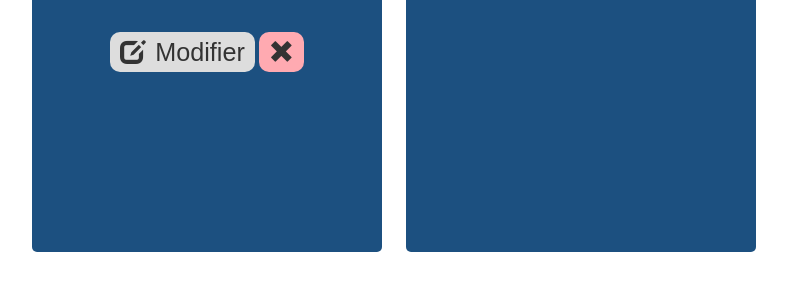
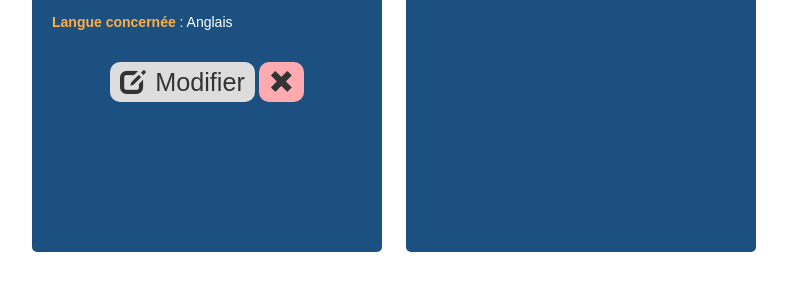
Before and after one commit to Hydroxycarbamide/PTUT2017, a PHP site: page /admin/infoP.php in a window 1280 px wide. Shown: the part 3384-3676 px from the top of the page, without its empty margins (58-845 px from the left). Run offline with PHP 8.4, Linux system fonts and the light colour scheme; the visitor is signed in with stand-in values (Sample User, id 1); tables that the repository leaves empty or names only in its code hold one stand-in row (values such as "Sample post"); data that the repository does not hold is empty; some libraries are stand-ins or nearby versions.

Commit message:
Tourisme : Ajout de la langue

```diff
--- a/admin/infoP.php
+++ b/admin/infoP.php
@@ -660,7 +660,16 @@
 						<figcaption class="text-align-center">
 							<p><em>Titre</em> : <?php echo $chaqueTourisme['titreT']; ?></p>
 							<p><em>Description</em> :<br /><?php echo str_replace(array("\r\n","\n", '\n'),"<br />", $chaqueTourisme['paragrapheT']); ?></p>
-							<p><em>Lien</em> : <?php echo $chaqueTourisme['lienT']; ?></p>
+							<p><em>Lien</em> : <br><?php echo $chaqueTourisme['lienT']; ?></p>
+							<p><em>Langue concernée</em> :
+								<?php
+									if($chaqueTourisme['lang']=="en"){
+										echo "Anglais";
+									} else {
+										echo "Français";
+									}
+								 ?>
+							</p>
 						</figcaption>
 					</figure>
 
@@ -688,6 +697,19 @@
 						<label for="lienTourisme<?php echo $chaqueTourisme['idT']; ?>">Lien "Plus d'infos"</label><br />
 						<input type="text" name="lienTourisme<?php echo $chaqueTourisme['idT']; ?>" value="<?php echo $chaqueTourisme['lienT']; ?>" style="width: 100%;" /><br /><br />
 
+						<label>Langue concernée</label>
+						<select name="langue<?php echo $chaqueTourisme['idT']; ?>">
+							<?php
+							if($chaqueTourisme['lang']=='en'){
+								echo '<option value="fr">Français</option>
+								<option value="en" selected>English</option>';
+							} else {
+								echo '<option value="fr" selected>Français</option>
+								<option value="en">English</option>';
+							}
+							?>
+						</select>
+
 						<div class="form-group">
 							<label>Lien YouTube</label>
 							<div class="input-group">
@@ -708,7 +730,8 @@
 								$descriptionTourisme = $_POST['descriptionTourisme' . $chaqueTourisme['idT']];
 								$lienTourisme = $_POST['lienTourisme' . $chaqueTourisme['idT']];
 								$videoT = $_POST['videoT'.$chaqueTourisme['idT']];
-								modifTourisme($idT, $titreTourisme, $photoTourisme, $descriptionTourisme, $lienTourisme,$videoT);
+								$langue = $_POST['langue'.$chaqueTourisme['idT']];
+								modifTourisme($idT, $titreTourisme, $photoTourisme, $descriptionTourisme, $lienTourisme,$videoT,$langue);
 							}
 							if (isset($_POST['annulerto'])) {
 						?>
@@ -764,6 +787,12 @@
 						<label for="addLienTourisme<?php echo $chaqueTourisme['idT']; ?>">Lien "Plus d'infos"</label><br />
 						<input type="text" name="addLienTourisme<?php echo $chaqueTourisme['idT']; ?>" value="<?php echo $chaqueTourisme['lienT']; ?>" style="width: 100%;" /><br /><br />
 
+						<label>Langue concernée</label>
+						<select name="langue">
+							<option value="fr" selected>Français</option>
+							<option value="en">English</option>
+						</select>
+
 						<div class="form-group">
 							<label>Lien YouTube</label>
 							<div class="input-group">
@@ -772,16 +801,16 @@
 							</div>
 						</div>
 
-						<input type="submit" name="ajouterRestaurant" value="Ajouter" />
+						<input type="submit" name="ajouterTourisme" value="Ajouter" />
 						<input type="submit" name="annuleSupression" value="Non" />
 
 						<?php
-							if (isset($_POST['ajouterRestaurant'])) {
+							if (isset($_POST['ajouterTourisme'])) {
 								$titreTourisme = $_POST['addTitreTourisme'];
 								$imageTourisme = 'addImageTourisme';
 								$descriptionTourisme = $_POST['addDescriptionTourisme'];
 								$lienTourisme = $_POST['addLienTourisme'];
-								ajoutTourisme($titreTourisme, $imageTourisme, $descriptionTourisme, $lienTourisme, $_POST['videoT']);
+								ajoutTourisme($titreTourisme, $imageTourisme, $descriptionTourisme, $lienTourisme, $_POST['videoT'], $_POST['langue']);
 							}
 						?>
 					</form>
--- a/php/reponse_formulaire.php
+++ b/php/reponse_formulaire.php
@@ -811,7 +811,7 @@ function suppressionTransport($idTrans){
 # -------------------------------------------<>
 
 # Ajout d'un restaurant ------->
-function ajoutTourisme($titreTourisme, $photoTourisme, $descriptionTourisme, $lienTourisme, $videoT){
+function ajoutTourisme($titreTourisme, $photoTourisme, $descriptionTourisme, $lienTourisme, $videoT,$langue){
 	global $db;
 
 		$image = NULL;
@@ -833,13 +833,14 @@ function ajoutTourisme($titreTourisme, $photoTourisme, $descriptionTourisme, $li
 				$resultat = move_uploaded_file($_FILES[$photoTourisme]['tmp_name'], $loc);
 			}
 		// Ajout
-		$ajoutTourisme = $db->prepare('INSERT INTO tourisme (imageT, titreT, paragrapheT, lienT, videoT) VALUES (:imageT, :titreT, :paragrapheT, :lienT, :videoT)');
+		$ajoutTourisme = $db->prepare('INSERT INTO tourisme (imageT, titreT, paragrapheT, lienT, videoT,lang) VALUES (:imageT, :titreT, :paragrapheT, :lienT, :videoT, :lang)');
 		$ajouterTourisme = $ajoutTourisme->execute(array(
 			"titreT"	=> $titreTourisme,
 			"imageT"	=> $image,
 			"paragrapheT"	=> $descriptionTourisme,
 			"lienT"	=> $lienTourisme,
-			"videoT" => $videoT
+			"videoT" => $videoT,
+			"lang" => $langue
 			));
 
 		if (!$ajouterTourisme) {
@@ -859,7 +860,7 @@ function ajoutTourisme($titreTourisme, $photoTourisme, $descriptionTourisme, $li
 # -------------------------------------------<>
 
 # Modification d'un restaurant ------->
-function modifTourisme($idT, $titreTourisme, $photoTourisme, $descriptionTourisme, $lienTourisme, $videoT){
+function modifTourisme($idT, $titreTourisme, $photoTourisme, $descriptionTourisme, $lienTourisme, $videoT,$langue){
 
 	global $db;
 
@@ -896,14 +897,15 @@ function modifTourisme($idT, $titreTourisme, $photoTourisme, $descriptionTourism
 				}
 			}
 
-			$modificationTourisme = $db->prepare('UPDATE tourisme SET videoT = :videoT, titreT = :titreTourisme, imageT = :photoTourisme, paragrapheT = :descriptionTourisme, lienT = :lienTourisme WHERE idT = :idT;');
+			$modificationTourisme = $db->prepare('UPDATE tourisme SET lang = :langue, videoT = :videoT, titreT = :titreTourisme, imageT = :photoTourisme, paragrapheT = :descriptionTourisme, lienT = :lienTourisme WHERE idT = :idT;');
 			$modifierTourisme = $modificationTourisme->execute(array(
 				"titreTourisme"	=> $titreTourisme,
 				"photoTourisme"	=> $image,
 				"descriptionTourisme"	=> $descriptionTourisme,
 				"lienTourisme"	=> $lienTourisme,
 				"idT" => $idT,
-				"videoT"=> $videoT
+				"videoT"=> $videoT,
+				"langue"=>$langue
 				));
 
 			if (!$modifierTourisme) {
@@ -915,13 +917,14 @@ function modifTourisme($idT, $titreTourisme, $photoTourisme, $descriptionTourism
 				<?php
 			}
 		} else {
-			$modificationTourisme = $db->prepare('UPDATE tourisme SET videoT = :videoT, titreT = :titreTourisme, paragrapheT = :descriptionTourisme, lienT = :lienTourisme WHERE idT = :idT;');
+			$modificationTourisme = $db->prepare('UPDATE tourisme SET lang = :langue, videoT = :videoT, titreT = :titreTourisme, paragrapheT = :descriptionTourisme, lienT = :lienTourisme WHERE idT = :idT;');
 			$modifierTourisme = $modificationTourisme->execute(array(
 				"titreTourisme"	=> $titreTourisme,
 				"descriptionTourisme"	=> $descriptionTourisme,
 				"lienTourisme"	=> $lienTourisme,
 				"idT" => $idT,
-				"videoT"=> $videoT
+				"videoT"=> $videoT,
+				"langue"=>$langue
 				));
 
 			if (!$modifierTourisme) {
```
Also changed, not shown: infoP.php (+7 -1 lines).
